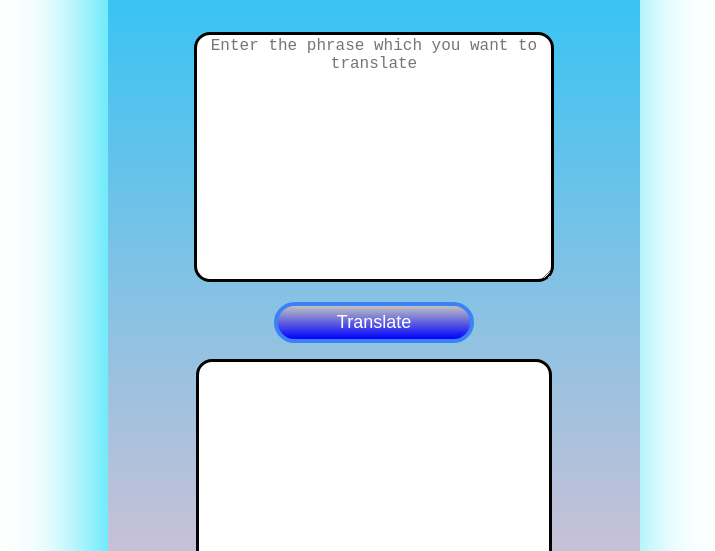
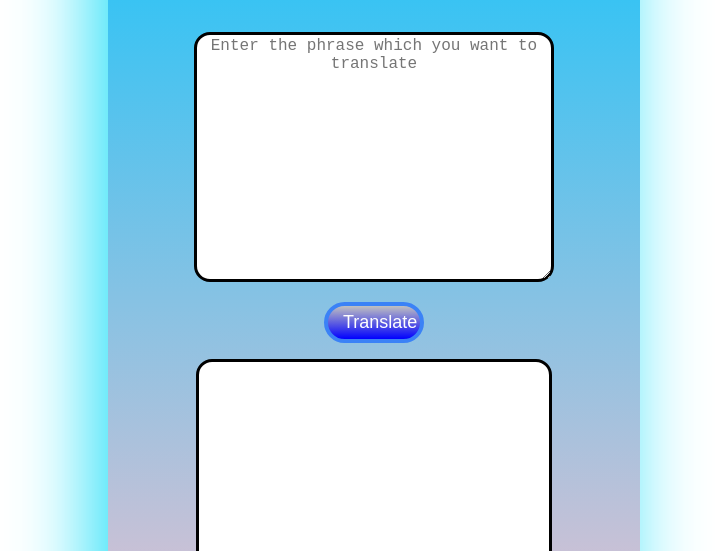
Before and after one commit to Ananth-lab/neogcamp-fun_translator, a plain HTML site: page index.html in a window 1280 px wide. Shown: the part 249-800 px from the top of the page, without its empty margins (266-981 px from the left). Drawn offline with Linux system fonts and the light colour scheme.

Commit message:
fix-broken link fix

```diff
--- a/index.html
+++ b/index.html
@@ -25,7 +25,7 @@
     <ul class = "footer-links">
         <li><a class ="footer-a" href="https://github.com/Ananth-lab"><img src="./Images/github-big-logo.png" alt=""></a></li>
         <li><a class ="footer-a" href="https://twitter.com/Anantha67496007"><img src="./Images/twitter.png" alt=""></a></li>
-        <li><a class ="footer-a" href="https://www.linkedin.com/in/ananth-raj-0bb8b9176/"><img src="./Images/linkedin.png" alt=""></a></li>
+        <li><a class ="footer-a" href="https://www.linkedin.com/in/anantharaja-bhat-b-0bb8b9176/"><img src="./Images/linkedin.png" alt=""></a></li>
         <li><a class ="footer-a" href="https://anantharaja-portfolio.netlify.app/"><img src="./Images/portfolio.png" alt=""></a></li>
     </ul>
   </footer>
--- a/styles.css
+++ b/styles.css
@@ -38,7 +38,7 @@ textarea{
 #btn-translate{
      font-size: 18px;
      display: block;
-            width: 40%;
+     width: 20%;
      margin:  auto;
      padding: 6px 15px;
      border-radius: 50px;
@@ -47,7 +47,6 @@ textarea{
      border: 4px solid var(--button-border);
      cursor: pointer;
      text-align: center;
-            transition: all 250ms;
      margin : 1rem auto;
 }
 #txt-output{
```
Also changed, not shown: 1 other file. Lines whose indentation alone changed are shown as unchanged.
